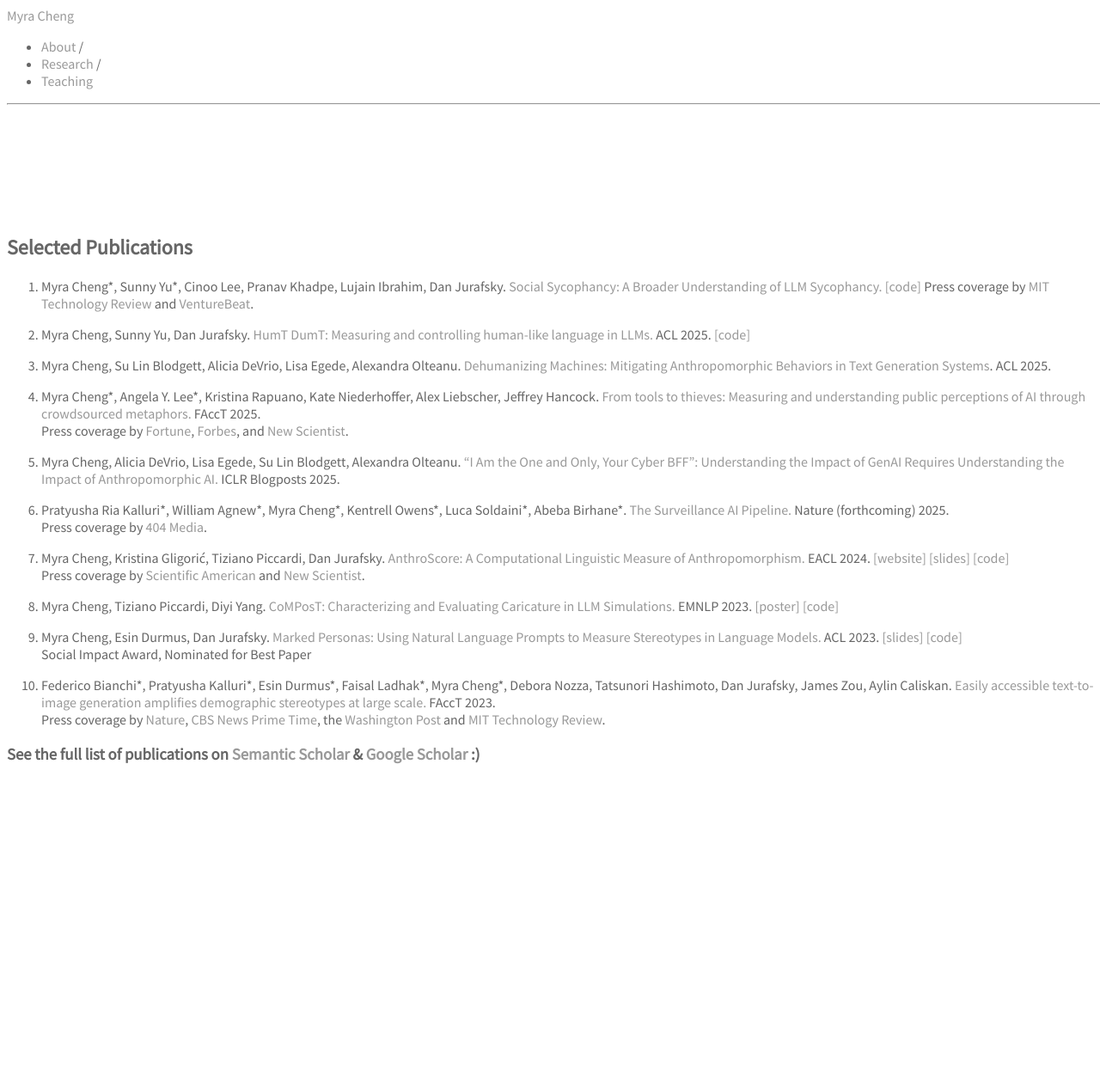
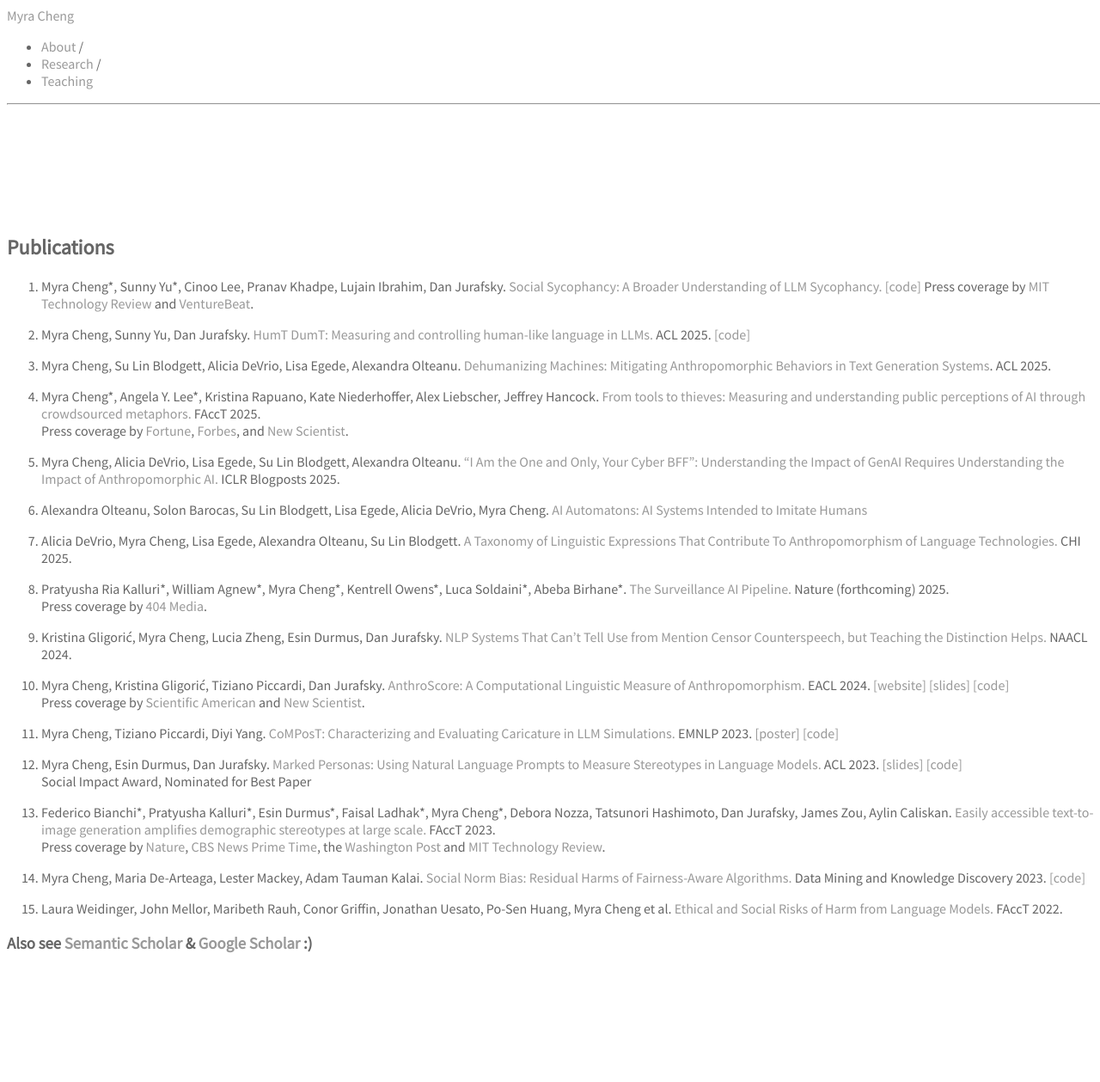
Before and after one commit to myracheng/myracheng.github.io, a Jekyll site: the page built from research.md, in a window 1280 px wide. Shown: the whole page at 86% size. Built offline with Jekyll 4.4.1, drawn with Linux system fonts in a browser that asks for light colours; some web fonts are replaced; our own code applies the rules of GitHub Pages for plain Markdown files; before the commit the page ends 1039 px from its top, so only the background shows below that.

Commit message:
Update research.md

```diff
--- a/research.md
+++ b/research.md
@@ -1,4 +1,4 @@
-## Selected Publications
+## Publications
 1. Myra Cheng\*, Sunny Yu\*, Cinoo Lee, Pranav Khadpe, Lujain Ibrahim, Dan Jurafsky. [Social Sycophancy: A Broader Understanding of LLM Sycophancy.](https://arxiv.org/pdf/2505.13995) <span class="subline">[[code]](https://github.com/myracheng/elephant)</span>
 <span class="subline">Press coverage by [MIT Technology Review](https://www.technologyreview.com/2025/05/30/1117551/this-benchmark-used-reddits-aita-to-test-how-much-ai-models-suck-up-to-us/) and [VentureBeat](https://venturebeat.com/ai/after-gpt-4o-backlash-researchers-benchmark-models-on-moral-endorsement-find-sycophancy-persists-across-the-board/).</span>
 2. Myra Cheng, Sunny Yu, Dan Jurafsky. [HumT DumT: Measuring and controlling human-like language in LLMs.](https://www.arxiv.org/pdf/2502.13259) ACL 2025. <span class="subline">[[code]](https://github.com/myracheng/humtdumt)</span>
@@ -10,9 +10,14 @@
 
 1. Myra Cheng, Alicia DeVrio, Lisa Egede, Su Lin Blodgett, Alexandra Olteanu. ["I Am the One and Only, Your Cyber BFF": Understanding the Impact of GenAI Requires Understanding the Impact of Anthropomorphic AI.](https://iclr-blogposts.github.io/2025/blog/anthropomorphic-ai/) ICLR Blogposts 2025.
 
+2. Alexandra Olteanu, Solon Barocas, Su Lin Blodgett, Lisa Egede, Alicia DeVrio, Myra Cheng. [AI Automatons: AI Systems Intended to Imitate Humans](https://arxiv.org/pdf/2503.02250)
+
+3. Alicia DeVrio, Myra Cheng, Lisa Egede, Alexandra Olteanu, Su Lin Blodgett. [A Taxonomy of Linguistic Expressions That Contribute To Anthropomorphism of Language Technologies.](https://arxiv.org/pdf/2502.09870) CHI 2025.
+
 2. Pratyusha Ria Kalluri\*, William Agnew\*, Myra Cheng\*, Kentrell Owens\*, Luca Soldaini\*, Abeba Birhane\*. [The Surveillance AI Pipeline.](https://arxiv.org/pdf/2309.15084.pdf) Nature (forthcoming) 2025.
 <span  class="subline">Press coverage by [404 Media](https://www.404media.co/how-the-surveillance-ai-pipeline-literally-objectifies-human-beings/).</span>
 
+1. Kristina Gligorić, Myra Cheng, Lucia Zheng, Esin Durmus, Dan Jurafsky. [NLP Systems That Can’t Tell Use from Mention Censor Counterspeech, but Teaching the Distinction Helps.](https://arxiv.org/pdf/2404.01651.pdf) NAACL 2024.
 
 2. Myra Cheng, Kristina Gligorić, Tiziano Piccardi, Dan Jurafsky. [AnthroScore: A Computational Linguistic Measure of Anthropomorphism.](https://arxiv.org/pdf/2402.02056.pdf) EACL 2024. <span class="subline">[[website]](http://anthroscore.stanford.edu/)  [[slides]](anthroslides.pdf) [[code]](https://github.com/myracheng/AnthroScore)</span>
 <span class="subline">
@@ -26,5 +31,9 @@ Press coverage by [Scientific American](https://www.scientificamerican.com/artic
 5. Federico Bianchi\*, Pratyusha Kalluri\*, Esin Durmus\*, Faisal Ladhak\*, Myra Cheng\*, Debora Nozza, Tatsunori Hashimoto, Dan Jurafsky, James Zou, Aylin Caliskan. [Easily accessible text-to-image generation amplifies demographic stereotypes at large scale.](https://arxiv.org/pdf/2211.03759.pdf) FAccT 2023.
 <span  class="subline">Press coverage by [Nature](https://www.nature.com/articles/d41586-024-00674-9), [CBS News Prime Time](https://www.youtube.com/watch?v=0KFJf9QqfCw), the [Washington Post](https://www.washingtonpost.com/technology/interactive/2023/ai-generated-images-bias-racism-sexism-stereotypes/) and [MIT Technology Review](https://www.technologyreview.com/2023/03/22/1070167/these-news-tool-let-you-see-for-yourself-how-biased-ai-image-models-are/).</span>
 
+6. Myra Cheng, Maria De-Arteaga, Lester Mackey, Adam Tauman Kalai. [Social Norm Bias: Residual Harms of Fairness-Aware Algorithms.](https://arxiv.org/pdf/2108.11056.pdf) Data Mining and Knowledge Discovery 2023. <span class="subline">[[code]](https://github.com/pinkvelvet9/snobpaper/)</span>
 
-### See the full list of publications on [Semantic Scholar](https://www.semanticscholar.org/author/M.-Cheng/2149615775) & [Google Scholar](https://scholar.google.com/citations?user=gaslQl8AAAAJ&hl=en) :)
+7. Laura Weidinger, John Mellor, Maribeth Rauh, Conor Griffin, Jonathan Uesato, Po-Sen Huang, Myra Cheng et al. [Ethical and Social Risks of Harm from Language Models.](https://arxiv.org/pdf/2112.04359.pdf) FAccT 2022.
+
+
+### Also see [Semantic Scholar](https://www.semanticscholar.org/author/M.-Cheng/2149615775) & [Google Scholar](https://scholar.google.com/citations?user=gaslQl8AAAAJ&hl=en) :)
```
